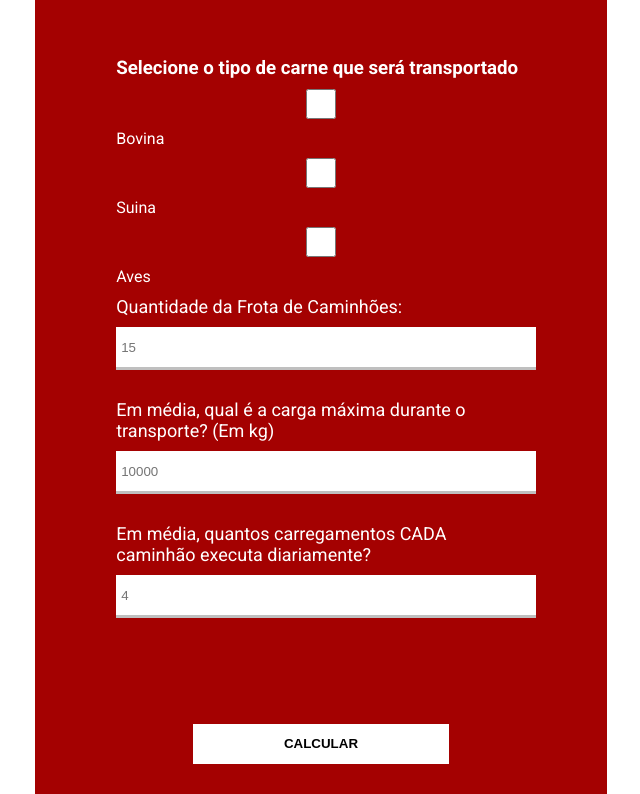
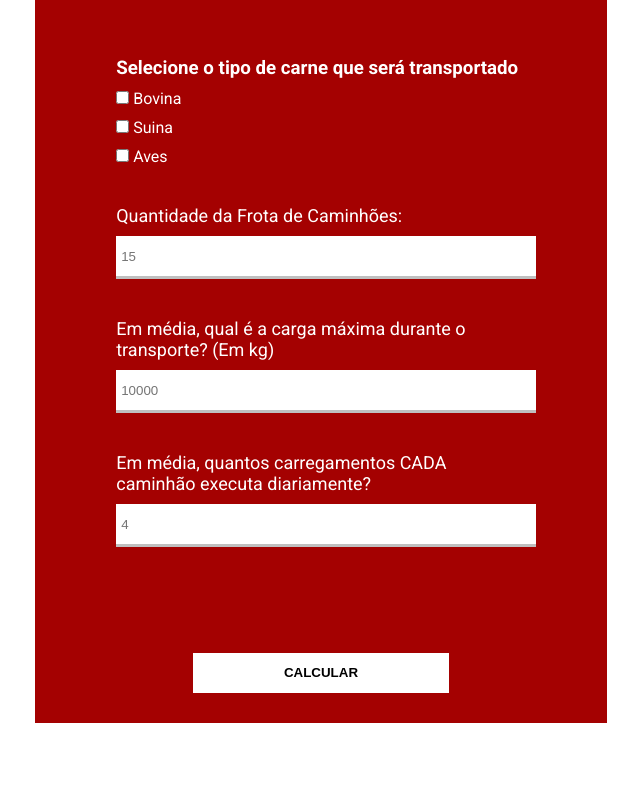
Before and after one commit to Gustavo-Kohatsu/Code-Sensor, a plain HTML site: page CalculadoraEscolhida - v2/calculadoraProjeto.html in a window 1280 px wide. Shown: the part 129-923 px from the top of the page, without its empty margins (324-964 px from the left). After the commit the page ends 852 px from the top, so only its background shows below. Drawn offline with Linux system fonts and the light colour scheme.

Commit message:
Alinhando checkbox e mudando algumas divs

```diff
--- a/CalculadoraEscolhida - v2/calculadoraProjeto.html
+++ b/CalculadoraEscolhida - v2/calculadoraProjeto.html
@@ -7,10 +7,6 @@
     <link rel="stylesheet" href="style.css">
     <title>Calculadora Financeira - CodeSensor</title>
 </head>
-
-<!--• Colocar checkbox
-    • Mudar a lógica no final (60% - Quanto estaria economizando)
-    • Verificação de valor inválido -->
 
 <body>
     <div class="calculadora">
@@ -22,32 +18,32 @@
             <div class="perguntaCalc">
                 <h3>Selecione o tipo de carne que será transportado</h3>
 
-                <input type="checkbox" name="bovina" id="check_bovina"><label for="bovina">Bovina</label>
+                <label for="bovina"><input type="checkbox" name="bovina" id="check_bovina"> Bovina</label>
 
-                <input type="checkbox" name="suina" id="check_suina"><label for="suina">Suina</label>
+                <label for="suina"><input type="checkbox" name="suina" id="check_suina"> Suina</label>
 
-                <input type="checkbox" name="aves" id="check_aves"><label for="aves">Aves</label>
+                <label for="aves"><input type="checkbox" name="aves" id="check_aves"> Aves</label>
+
+                <br>
 
                 <p>Quantidade da Frota de Caminhões:</p>
+                <input type="number" id="input_qtd_veiculos" placeholder="15" class="input_text"><br>
 
-                <input type="number" id="input_qtd_veiculos" placeholder="15"><br>
-            </div>
-            <div class="perguntaCalc">
                 <p>Em média, qual é a carga máxima durante o transporte? (Em kg)</p>
-                <input type="number" id="input_max_carga" placeholder="10000"><br>
-            </div>
-            <div class="perguntaCalc">
+                <input type="number" id="input_max_carga" placeholder="10000" class="input_text"><br>
+
                 <p>Em média, quantos carregamentos CADA caminhão executa diariamente?</p>
-                <input type="number" id="input_carregamentos_dia" placeholder="4"><br>
+                <input type="number" id="input_carregamentos_dia" placeholder="4" class="input_text"><br>
 
             </div>
 
             <button onclick="calcularPerdas()">Calcular</button>
         </div>
     </div>
+
     <div id="div_resultado">
 
-
+    </div>
 
 </body>
 
--- a/CalculadoraEscolhida - v2/style.css
+++ b/CalculadoraEscolhida - v2/style.css
@@ -75,7 +75,7 @@ body {
     gap: 10px;
 }
 
-.perguntaCalc input {
+.input_text {
     height: 30px;
     width: 100%;
     padding: 5px;
```
Also changed, not shown: CodeSensor-main/Calculadora Financeira/CalculadoraEscolhida/calculadoraFinanceiraProjetoComentado.html (+1 -1 lines).
